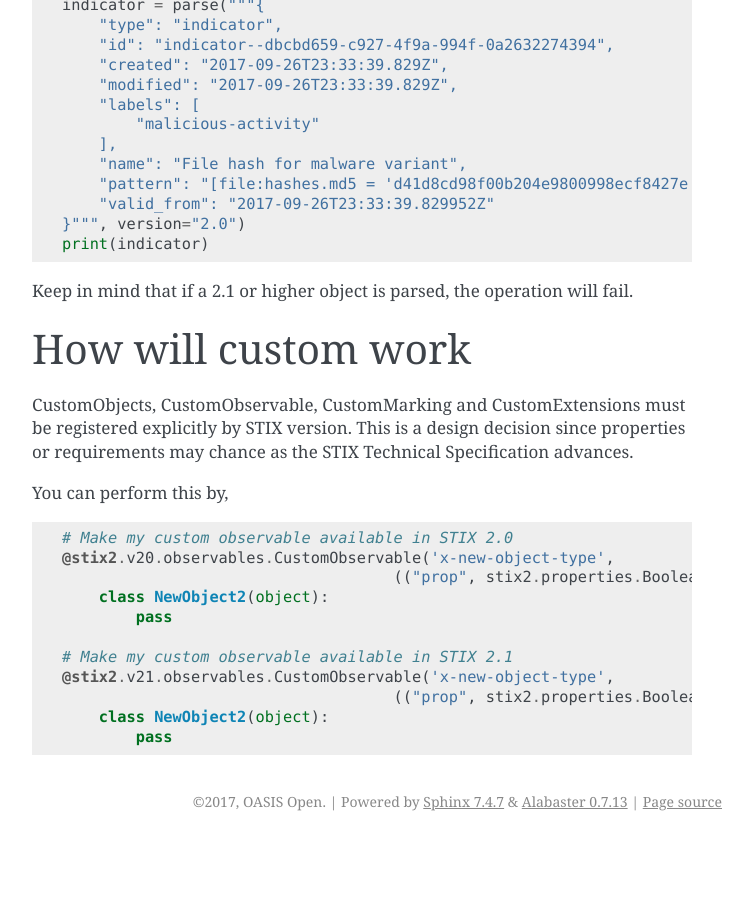
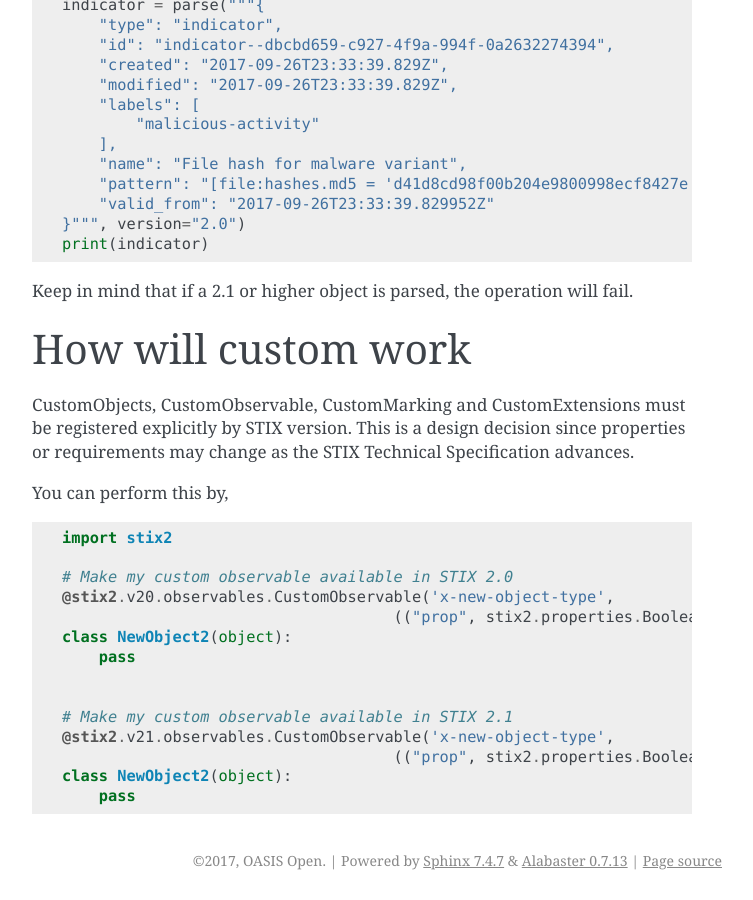
Before and after one commit to oasis-open/cti-python-stix2, a Sphinx documentation site: the page built from docs/ts_support.rst, in a window 1280 px wide and 900 px high, scrolled down 1678 px. Shown: the whole window, without its empty margins (388-1141 px from the left). Built offline with Sphinx 7.4.7, drawn with Linux system fonts in a browser that asks for light colours; pages that are not in the unit, such as notebooks, are missing from menus; before the commit the page ends 2519 px from its top, so only the background shows below that.

```diff
--- a/docs/ts_support.rst
+++ b/docs/ts_support.rst
@@ -112,20 +112,23 @@ How will custom work
 
 CustomObjects, CustomObservable, CustomMarking and CustomExtensions must be
 registered explicitly by STIX version. This is a design decision since properties
-or requirements may chance as the STIX Technical Specification advances.
+or requirements may change as the STIX Technical Specification advances.
 
 You can perform this by,
 
 .. code:: python
 
+    import stix2
+
     # Make my custom observable available in STIX 2.0
     @stix2.v20.observables.CustomObservable('x-new-object-type',
                                         (("prop", stix2.properties.BooleanProperty())))
-        class NewObject2(object):
-            pass
+    class NewObject2(object):
+        pass
+
 
     # Make my custom observable available in STIX 2.1
     @stix2.v21.observables.CustomObservable('x-new-object-type',
                                         (("prop", stix2.properties.BooleanProperty())))
-        class NewObject2(object):
-            pass
+    class NewObject2(object):
+        pass
--- a/setup.py
+++ b/setup.py
@@ -45,7 +45,7 @@ setup(
         'Programming Language :: Python :: 3.6',
     ],
     keywords="stix stix2 json cti cyber threat intelligence",
-    packages=find_packages(),
+    packages=find_packages(exclude=['*.test']),
     install_requires=[
         'python-dateutil',
         'pytz',
```
Also changed, not shown: docs/guide/support.ipynb (added).
